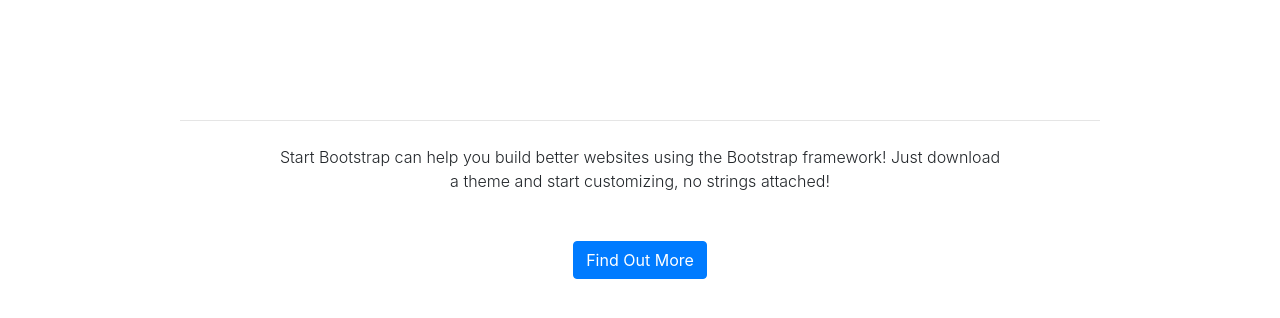
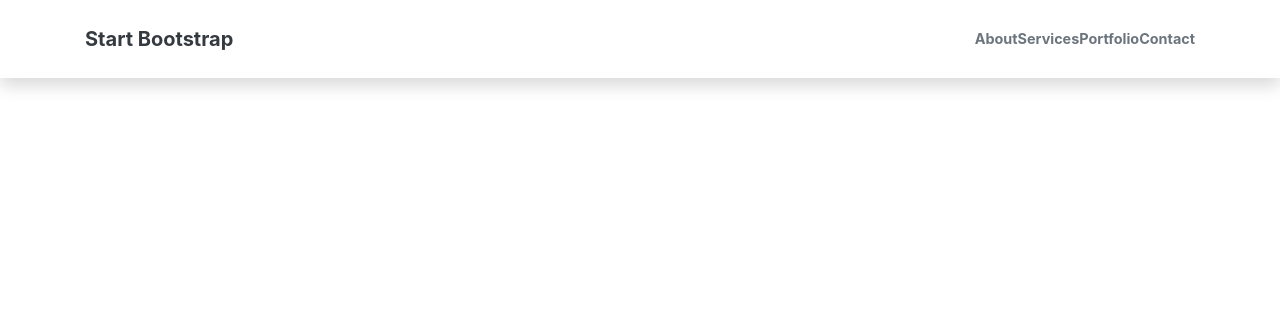
Before and after one commit to nelghzaoui/portfolio, an Angular app: page / in a window 1280 px wide. Shown: the top 318 px of the page. Built offline with nearby package versions, Linux system fonts and the light colour scheme.

Commit message:
regroup all styles files in theme folder, create navbar component, styles files

```diff
--- a/angular.json
+++ b/angular.json
@@ -7,7 +7,7 @@
             "root": "",
             "sourceRoot": "src",
             "projectType": "application",
-            "prefix": "app",
+            "prefix": "",
             "schematics": {},
             "architect": {
                 "build": {
@@ -24,7 +24,7 @@
                         ],
                         "styles": [
                             "node_modules/bootstrap/dist/css/bootstrap.min.css",
-                            "src/styles.scss"
+                            "src/theme/styles.scss"
                         ],
                         "scripts": [
                             "node_modules/jquery/dist/jquery.min.js",
@@ -80,7 +80,7 @@
                         "tsConfig": "src/tsconfig.spec.json",
                         "karmaConfig": "src/karma.conf.js",
                         "styles": [
-                            "src/styles.scss"
+                            "src/theme/styles.scss"
                         ],
                         "scripts": [],
                         "assets": [
--- a/src/app/app.component.html
+++ b/src/app/app.component.html
@@ -1,4 +1,6 @@
-<header class="masthead">
+<navbar></navbar>
+
+<!-- <header class="masthead">
   <div class="container h-100">
     <div class="row h-100 align-items-center justify-content-center text-center">
       <div class="col-lg-10 align-self-end">
@@ -12,4 +14,4 @@
       </div>
     </div>
   </div>
-</header>
+</header> -->
--- a/src/app/app.module.ts
+++ b/src/app/app.module.ts
@@ -2,9 +2,10 @@
 import { NgModule } from '@angular/core';
 
 import { AppComponent } from './app.component';
+import { NavbarComponent } from './navbar/navbar.component';
 
 @NgModule({
-  declarations: [AppComponent],
+  declarations: [AppComponent, NavbarComponent],
   imports: [BrowserModule],
   providers: [],
   bootstrap: [AppComponent]
--- /dev/null
+++ b/src/app/navbar/navbar.component.html
@@ -0,0 +1,26 @@
+<nav class="navbar navbar-expand-lg navbar-light fixed-top py-3" id="mainNav">
+  <div class="container">
+    <a class="navbar-brand js-scroll-trigger" href="#page-top">Start Bootstrap</a>
+    <button class="navbar-toggler navbar-toggler-right" type="button" data-toggle="collapse"
+      data-target="#navbarResponsive" aria-controls="navbarResponsive" aria-expanded="false"
+      aria-label="Toggle navigation">
+      <span class="navbar-toggler-icon"></span>
+    </button>
+    <div class="collapse navbar-collapse" id="navbarResponsive">
+      <ul class="navbar-nav ml-auto my-2 my-lg-0">
+        <li class="nav-item">
+          <a class="nav-link js-scroll-trigger" href="#about">About</a>
+        </li>
+        <li class="nav-item">
+          <a class="nav-link js-scroll-trigger" href="#services">Services</a>
+        </li>
+        <li class="nav-item">
+          <a class="nav-link js-scroll-trigger" href="#portfolio">Portfolio</a>
+        </li>
+        <li class="nav-item">
+          <a class="nav-link js-scroll-trigger" href="#contact">Contact</a>
+        </li>
+      </ul>
+    </div>
+  </div>
+</nav>
--- /dev/null
+++ b/src/app/navbar/navbar.component.scss
@@ -0,0 +1,98 @@
+@import "node_modules/bootstrap/scss/functions";
+@import "node_modules/bootstrap/scss/mixins/_breakpoints";
+@import "node_modules/bootstrap/scss/variables";
+@import "src/theme/variables.scss";
+
+#mainNav {
+    box-shadow: $box-shadow;
+    background-color: $white;
+    transition: background-color 0.2s ease;
+
+    .navbar-brand {
+        font-family: $font-family-sans-serif;
+        font-weight: $font-weight-bold;
+        color: $dark;
+    }
+
+    .navbar-nav {
+        .nav-item {
+            .nav-link {
+                color: $secondary;
+                font-family: $font-family-sans-serif;
+                font-weight: $font-weight-bold;
+                font-size: 0.9rem;
+                padding: 0.75rem 0;
+
+                &:hover,
+                &:active {
+                    color: $primary;
+                }
+
+                &.active {
+                    color: $primary !important;
+                }
+            }
+        }
+    }
+
+
+}
+
+@include media-breakpoint-up(lg) {
+    // Base styling for the navbar - screen sizes greater than the large breakpoint
+    // box-shadow: none;
+    // background-color: transparent;
+
+    .navbar-brand {
+        color: fade-out($white, .3);
+
+        &:hover {
+            color: $white;
+        }
+    }
+
+    .navbar-nav {
+        .nav-item {
+            .nav-link {
+                color: fade-out($white, .3);
+                padding: 0 1rem;
+
+                &:hover {
+                    color: $white;
+                }
+            }
+
+            &:last-child {
+                .nav-link {
+                    padding-right: 0;
+                }
+            }
+        }
+    }
+
+    // Navbar styling applied when the page is scrolled
+    .navbar-scrolled {
+        box-shadow: $box-shadow;
+        background-color: $white;
+
+        .navbar-brand {
+            color: $secondary;
+
+            &:hover {
+                color: $primary;
+            }
+        }
+
+        .navbar-nav {
+            .nav-item {
+                .nav-link {
+                    color: $secondary;
+
+                    &:hover {
+                        color: $primary;
+                    }
+                }
+            }
+        }
+    }
+}
--- /dev/null
+++ b/src/app/navbar/navbar.component.ts
@@ -0,0 +1,12 @@
+import { Component, OnInit } from '@angular/core';
+
+@Component({
+  selector: 'navbar',
+  templateUrl: './navbar.component.html',
+  styleUrls: ['./navbar.component.scss']
+})
+export class NavbarComponent implements OnInit {
+  constructor() {}
+
+  ngOnInit() {}
+}
--- /dev/null
+++ b/src/theme/global.scss
@@ -0,0 +1,43 @@
+@import "src/theme/variables.scss";
+
+// Global styling for this template
+body,
+html {
+    width: 100%;
+    height: 100%;
+}
+
+// Typography
+.text-white-75 {
+    color: fade-out($white, .25);
+}
+
+// Custom horizontal rules
+hr.divider {
+    max-width: 3.25rem;
+    border-width: 0.2rem;
+    border-color: $primary;
+}
+
+hr.light {
+    border-color: $white;
+}
+
+// Button restyling
+.btn {
+    font-family: $font-family-sans-serif;
+}
+
+.btn-xl {
+    padding: 1.25rem 2.25rem;
+    font-size: 0.85rem;
+    font-weight: 700;
+    text-transform: uppercase;
+    border: none;
+    border-radius: 10rem;
+}
+
+// Page section padding
+.page-section {
+    padding: 8rem 0;
+}
--- /dev/null
+++ b/src/theme/styles.scss
@@ -0,0 +1,7 @@
+// Import custom styles
+@import "./global.scss";
+// Import custom variables (overrides Bootstrap default variables)
+@import "./variables.scss";
+
+// Import Bootstrap
+@import "bootstrap/scss/bootstrap.scss";
--- /dev/null
+++ b/src/theme/variables.scss
@@ -0,0 +1,71 @@
+/* COLORS */
+$primary: #f4623a;
+$secondary: #6c757d;
+$success: #28a745;
+$warning: #ffc107;
+$danger: #dc3545;
+
+$blue: #007bff;
+$brown: #5c4d42;
+$cyan: #17a2b8;
+$dark: #343a40;
+$indigo: #6610f2;
+$info: #17a2b8;
+$light: #f8f9fa;
+$pink: #e83e8c;
+$purple: #6f42c1;
+$teal: #20c997;
+$white: #fff;
+
+/* FONTS */
+$font-family-monospace: SFMono-Regular,
+Menlo,
+Monaco,
+Consolas,
+"Liberation Mono",
+"Courier New",
+monospace;
+$font-family-sans-serif: "Merriweather Sans",
+-apple-system,
+BlinkMacSystemFont,
+"Segoe UI",
+Roboto,
+"Helvetica Neue",
+Arial,
+"Noto Sans",
+sans-serif,
+"Apple Color Emoji",
+"Segoe UI Emoji",
+"Segoe UI Symbol",
+'Noto Color Emoji' !default;
+$font-family-serif: "Merriweather",
+-apple-system,
+BlinkMacSystemFont,
+"Segoe UI",
+Roboto,
+"Helvetica Neue",
+Arial,
+"Noto Sans",
+sans-serif,
+"Apple Color Emoji",
+"Segoe UI Emoji",
+"Segoe UI Symbol",
+'Noto Color Emoji' !default;
+
+
+$font-family-base: $font-family-serif !default;
+$headings-font-family: $font-family-sans-serif !default;
+$font-weight-bold: 700 !important;
+
+/* SHADOW */
+$box-shadow: 0 0.5rem 1rem rgba(0, 0, 0, 0.15);
+
+/* BREAKPOINT */
+$breakpoint-xs: 0;
+$breakpoint-sm: 576px;
+$breakpoint-md: 768px;
+$breakpoint-lg: 992px;
+$breakpoint-xl: 1200px;
+
+/* Custom variables */
+$navbar-height: 72px;
--- a/src/tslint.json
+++ b/src/tslint.json
@@ -4,14 +4,12 @@
         "directive-selector": [
             true,
             "attribute",
-      "app",
+            "",
             "camelCase"
         ],
         "component-selector": [
             true,
-      "element",
-      "app",
-      "kebab-case"
+            "element"
         ]
     }
 }
```
Also changed, not shown: src/app/app.component.scss (+38 -0 lines), src/styles.scss (deleted), 1 other file (tests, documents, lock files or other folders). Lines whose indentation alone changed are shown as unchanged.
